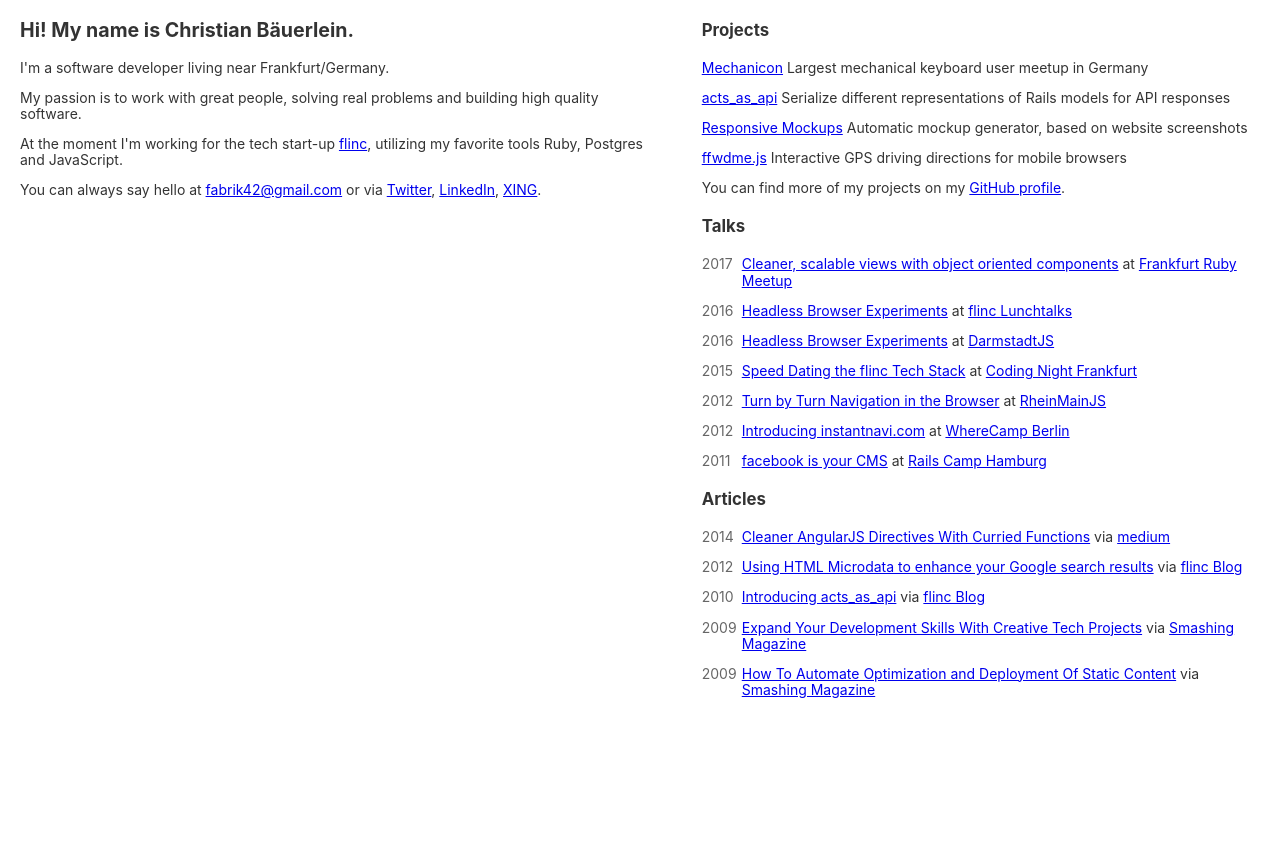
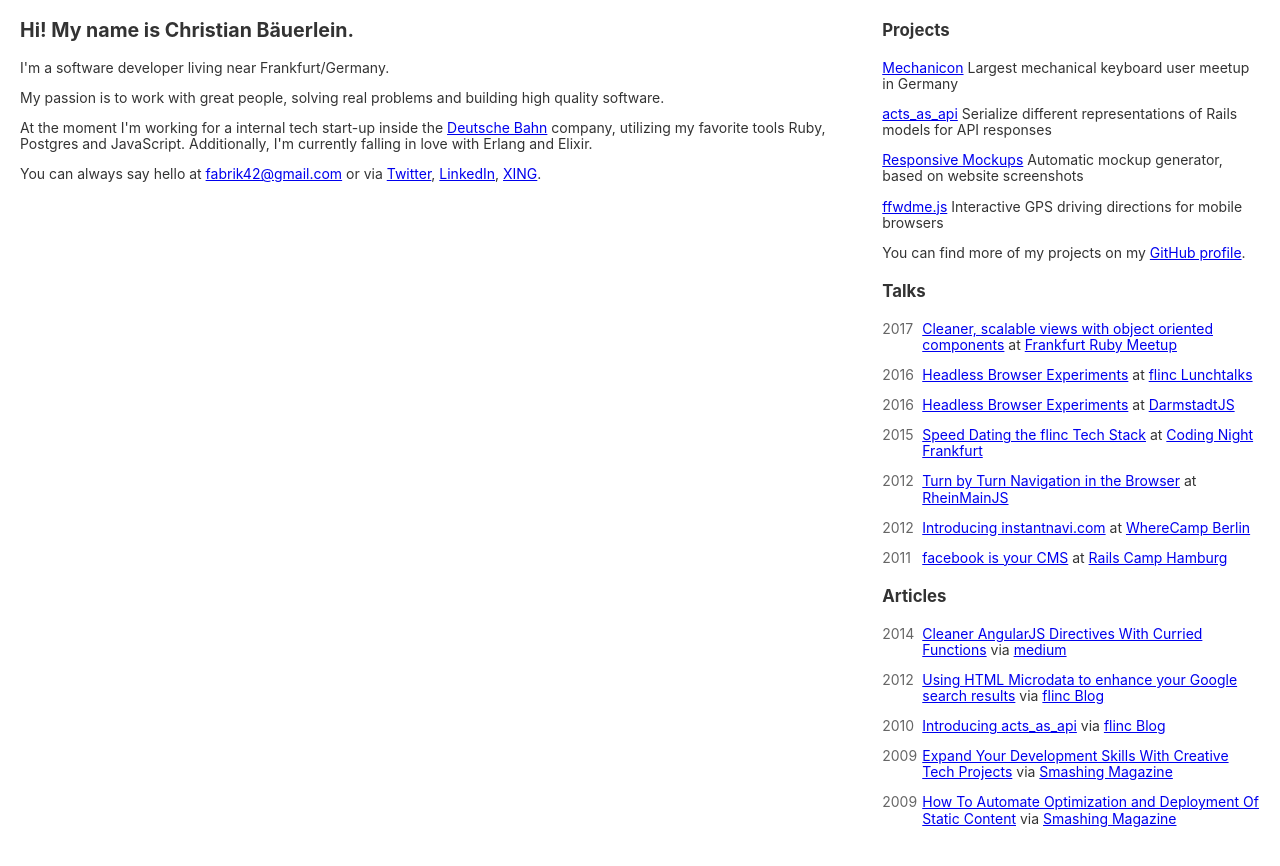
Before and after one commit to fabrik42/fabrik42.github.com, a Jekyll site: the page built from index.html, in a window 1280 px wide. Shown: the top 866 px of the page. Built offline with Jekyll 4.4.1, drawn with Linux system fonts in a browser that asks for light colours.

Commit message:
updates employer

```diff
--- a/index.html
+++ b/index.html
@@ -16,9 +16,10 @@
     </p>
 
     <p>
-      At the moment I'm working for the tech start-up
-      <a href="https://flinc.org">flinc</a>,
+      At the moment I'm working for a internal tech start-up inside the
+      <a href="http://www.deutschebahn.com/">Deutsche Bahn</a> company,
       utilizing my favorite tools Ruby, Postgres and JavaScript.
+      Additionally, I'm currently falling in love with Erlang and Elixir.
     </p>
 
     <p>
```
Also changed, not shown: Gemfile.lock.
